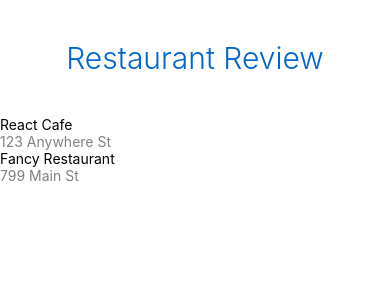
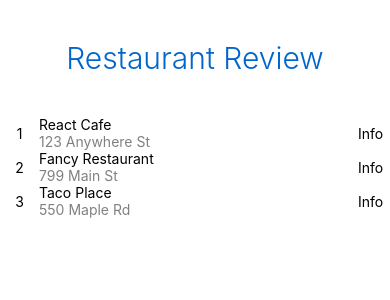
Before and after one commit to alasdairhaigh/egghead-restaurant-review, a React Native app: screen / in a window 390 px wide. Shown: the top 300 px of the page. Built offline with nearby package versions, Linux system fonts and the light colour scheme.

Commit message:
Lesson 4: Layout React Native components with Flexbox

```diff
--- a/App.js
+++ b/App.js
@@ -1,10 +1,18 @@
 import React, {Component} from 'react';
 import {View, Text} from 'react-native';
+
+const restaurants = [
+  {name: 'React Cafe', address: '123 Anywhere St'},
+  {name: 'Fancy Restaurant', address: '799 Main St'},
+  {name: 'Taco Place', address: '550 Maple Rd'}
+]
 
 export default class App extends Component {
   render() {
     return (
-      <View>
+      <View style={{
+        flex: 1
+      }}>
         <Text style={{
           padding:40,
           fontSize:30,
@@ -13,11 +21,39 @@ export default class App extends Component {
           fontWeight: '300'
         }}>Restaurant Review</Text>
 
-        <Text>React Cafe</Text>
-        <Text style={{color:'grey'}}>123 Anywhere St</Text>
+        {
+          restaurants.map((place, index) => {
+            return (
+              <View key={place.name} style={{
+                flexDirection:'row'
+              }}>
+                <View style={{
+                  flex: 1,
+                  alignItems: 'center',
+                  justifyContent: 'center'
+                }}>
+                  <Text>{index + 1}</Text>
+                </View>
 
-        <Text>Fancy Restaurant</Text>
-        <Text style={{color:'grey'}}>799 Main St</Text>
+                <View style={{
+                  flexDirection:'column',
+                  flex: 8
+                }}>
+                  <Text>{place.name}</Text>
+                  <Text style={{color:'grey'}}>{place.address}</Text>
+                </View>
+
+                <View style={{
+                  flex: 1,
+                  alignItems: 'center',
+                  justifyContent: 'center'
+                }}>
+                  <Text>Info</Text>
+                </View>
+              </View>
+            )
+          })
+        }
       </View>
     );
   }
```
